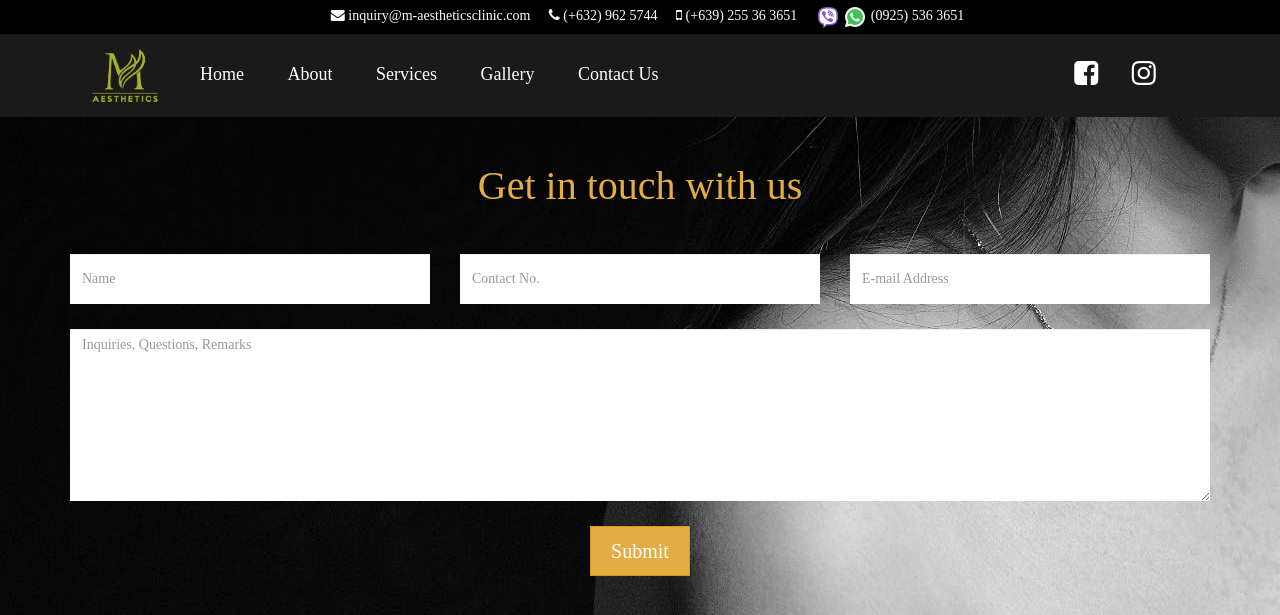
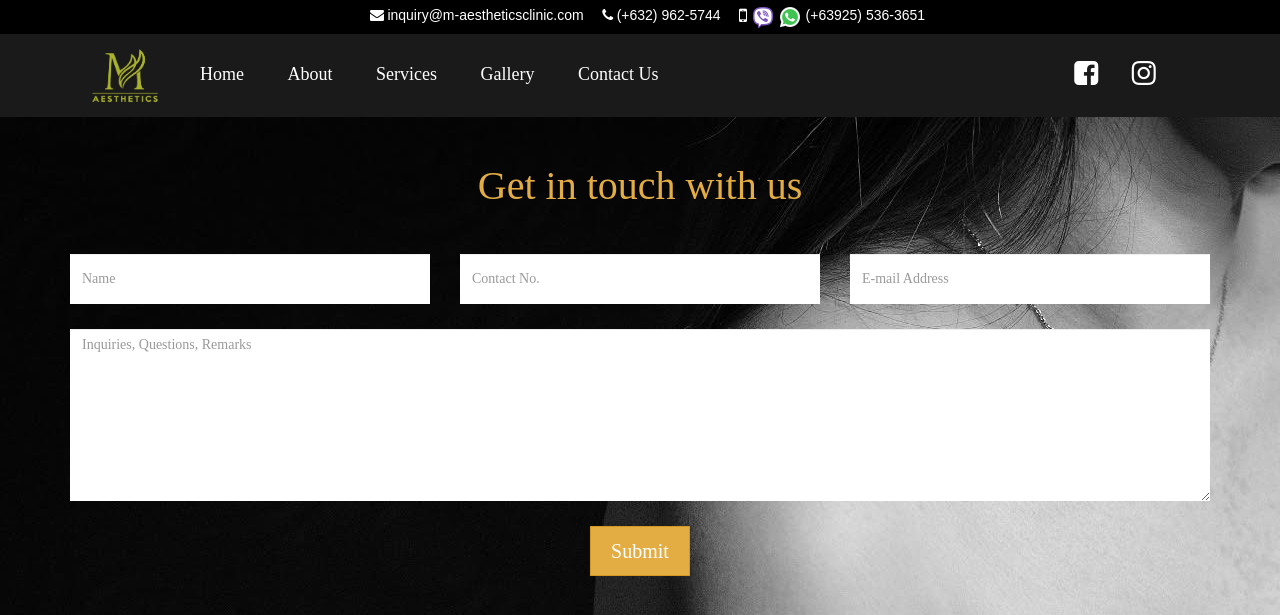
Before and after one commit to gnegamino/maesthetics, a PHP site: page /contact.php in a window 1280 px wide. Shown: the top 615 px of the page. Run offline with PHP 8.4, Linux system fonts and the light colour scheme; some libraries are stand-ins or nearby versions; some web fonts are replaced.

Commit message:
:star: Updated Contact Details

```diff
--- a/assets/scss/_responsive.scss
+++ b/assets/scss/_responsive.scss
@@ -32,6 +32,12 @@
             text-align: center;
             background-color: lighten($dark-color, 12%);
             padding: 5px 0px;
+            .whatsapp-icon {
+                width: 24px;
+            }
+            .viber-icon {
+                width: 24px;
+            }
         }
         .mini-dropdown-navigation {
             .main-menu {
--- a/assets/scss/main.scss
+++ b/assets/scss/main.scss
@@ -109,6 +109,9 @@ body {
         }
         .viber-icon {
             width: 24px;
+        }
+        .client-contact-text {
+            font-family: Arial, Helvetica, sans-serif;
         }
     }
     .sub-navigation-bar {
@@ -578,6 +581,9 @@ body {
             h3 {
                 font-size: 18px;
             }
+            .contact-text {
+                font-family: Arial, Helvetica, sans-serif;
+            }
         }
     }
 }
--- a/contact.php
+++ b/contact.php
@@ -48,12 +48,15 @@
                     </div>
                     <div class="contact-details">
                         <h4>Contact Information</h4>
-                        <h3>(+632) 962 5744</h3>
-                        <h3>(+639) 255 36 3651</h3>
-                        <h3>
+                        <h3 class="contact-text">
+                            <i class="fa fa-phone"></i>
+                            (+632) 962-5744
+                        </h3>
+                        <h3 class="contact-text">
+                            <i class="fa fa-mobile fa-lg"></i>
                             <img src="/assets/images/viber.png" class="viber-icon">
                             <img src="/assets/images/whatsapp.png" class="whatsapp-icon">
-                            (0925) 536 3651
+                            (+63925) 536-3651
                         </h3>
                         <h3 class="emphasized">inquiry@m-aestheticsclinic.com</h3>
                     </div>
--- a/layouts/sub-navigation.php
+++ b/layouts/sub-navigation.php
@@ -8,16 +8,13 @@
                 </div>
                 <div class="client-contact-item">
                     <span class="fa fa-phone"></span>
-                    <span class="client-contact-text">(+632) 962 5744</span>
+                    <span class="client-contact-text">(+632) 962-5744</span>
                 </div>
                 <div class="client-contact-item">
-                    <span class="fa fa-mobile"></span>
-                    <span class="client-contact-text">(+639) 255 36 3651</span>
-                </div>
-                <div class="client-contact-item">
+                    <span class="fa fa-mobile fa-lg"></span>
                     <img src="/assets/images/viber.png" class="viber-icon">
                     <img src="/assets/images/whatsapp.png" class="whatsapp-icon">
-                    <span class="client-contact-text">(0925) 536 3651</span>
+                    <span class="client-contact-text">(+63925) 536-3651</span>
                 </div>
             </div>
         </div>
@@ -85,11 +82,13 @@
         </div>
         <div class="client-contact-item">
             <span class="fa fa-phone"></span>
-            <span class="client-contact-text">(+632) 962 5744</span>
+            <span class="client-contact-text">(+632) 962-5744</span>
         </div>
         <div class="client-contact-item">
-            <span class="fa fa-mobile"></span>
-            <span class="client-contact-text">(+639) 255 36 3651</span>
+            <span class="fa fa-mobile fa-lg"></span>
+            <img src="/assets/images/viber.png" class="viber-icon">
+            <img src="/assets/images/whatsapp.png" class="whatsapp-icon">
+            <span class="client-contact-text">(+63925) 536-3651</span>
         </div>
     </div>
     <div class="mini-dropdown-navigation clearfix">
```
Also changed, not shown: public/build/css/main.css, 1 other file.
